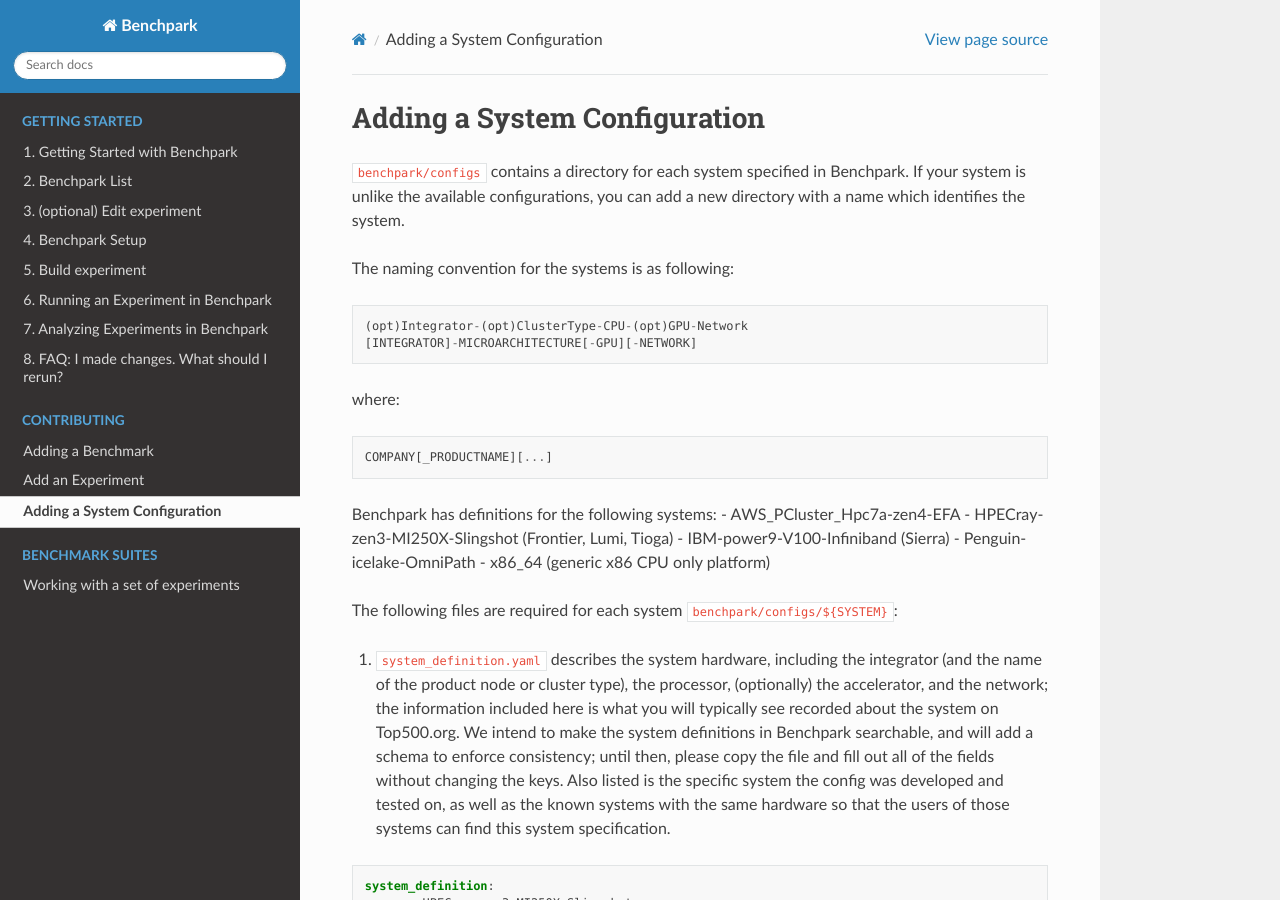
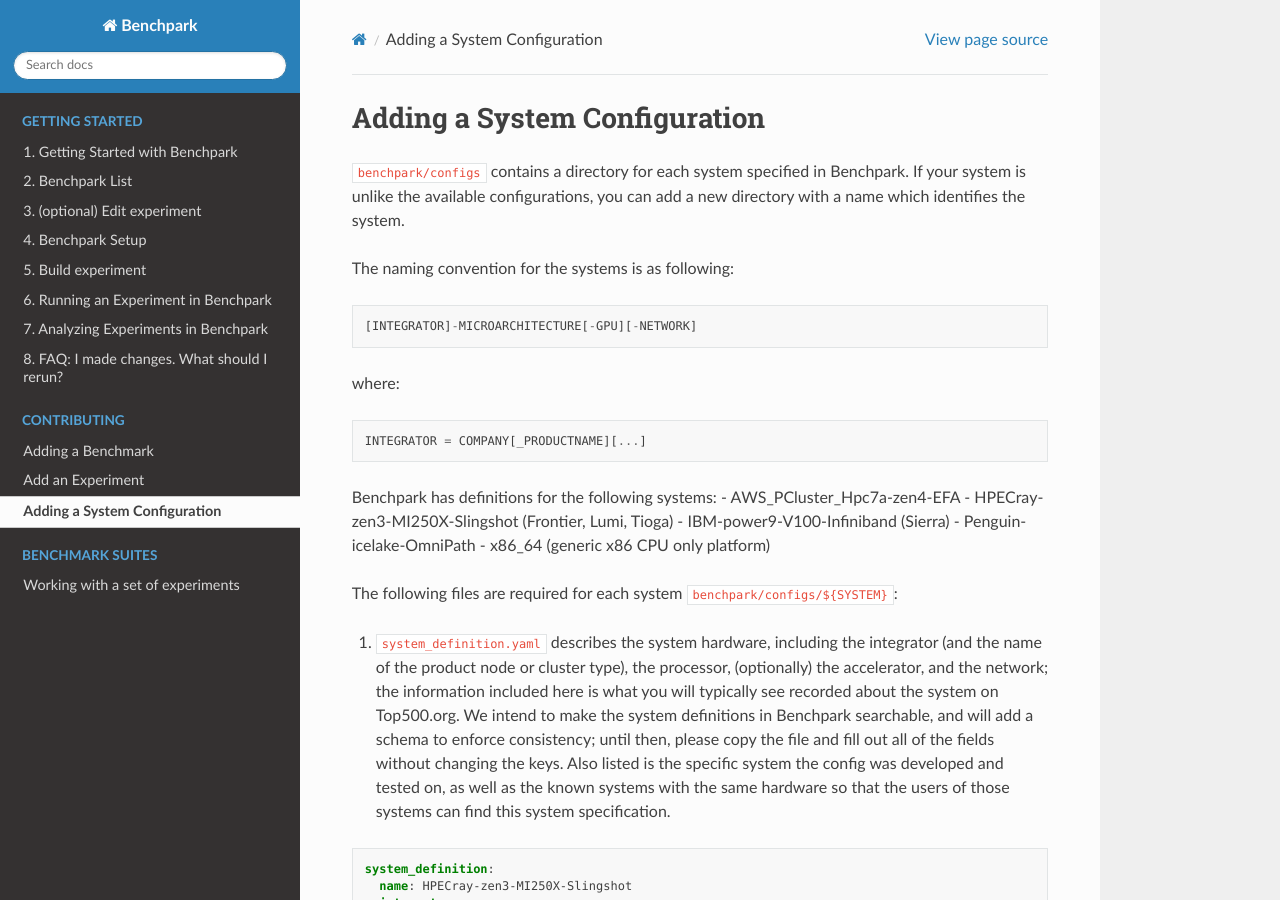
Before and after one commit to LLNL/benchpark, a Sphinx documentation site: the page built from docs/add-a-system-config.rst, in a window 1280 px wide and 900 px high. Built offline with Sphinx 7.4.7 and the Read the Docs theme 2.0.0, drawn with Linux system fonts in a browser that asks for light colours.

Commit message:
System naming syntax

```diff
--- a/docs/add-a-system-config.rst
+++ b/docs/add-a-system-config.rst
@@ -13,12 +13,11 @@
 
 The naming convention for the systems is as following::
 
-  (opt)Integrator-(opt)ClusterType-CPU-(opt)GPU-Network
   [INTEGRATOR]-MICROARCHITECTURE[-GPU][-NETWORK]
 
 where::
 
-  COMPANY[_PRODUCTNAME][...]
+  INTEGRATOR = COMPANY[_PRODUCTNAME][...]
 
 Benchpark has definitions for the following systems:
 - AWS_PCluster_Hpc7a-zen4-EFA
```
